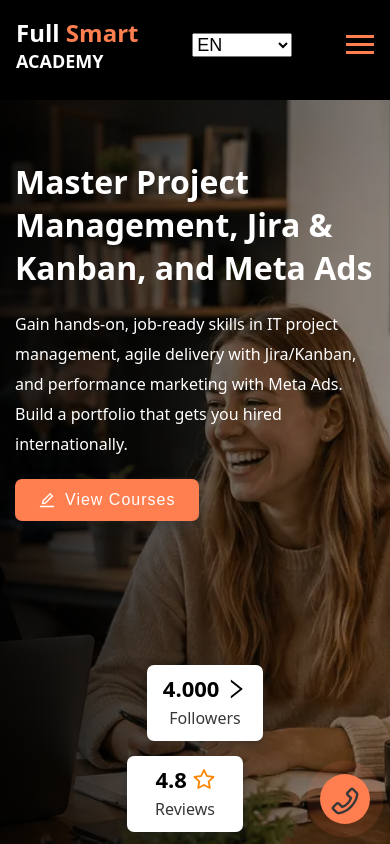
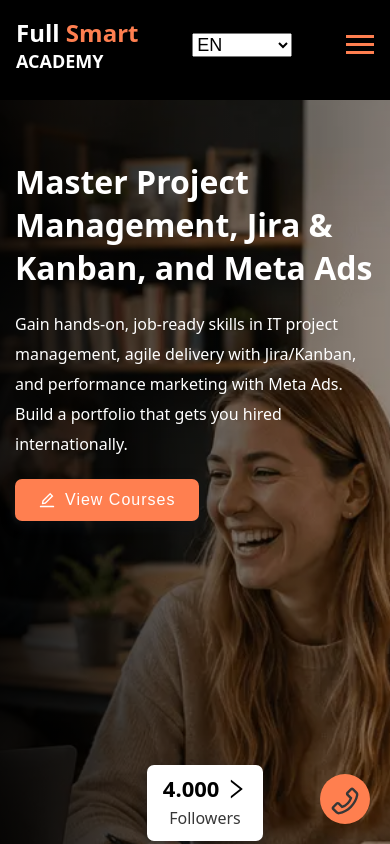
Before and after one commit to Edgarsweb/aytischool, a Next.js app: page / in a window 390 px wide. Shown: the top 844 px of the page. Built offline with nearby package versions, Linux system fonts and the light colour scheme.

Commit message:
Update Home.module.css

```diff
--- a/src/styles/Home.module.css
+++ b/src/styles/Home.module.css
@@ -215,10 +215,7 @@
     padding: 100px 15px 0px 15px;
   }
 
-  .block {
-    max-width: 645px;
-    min-height: 500px;
-  }
+
 
 
 .main section {
```
